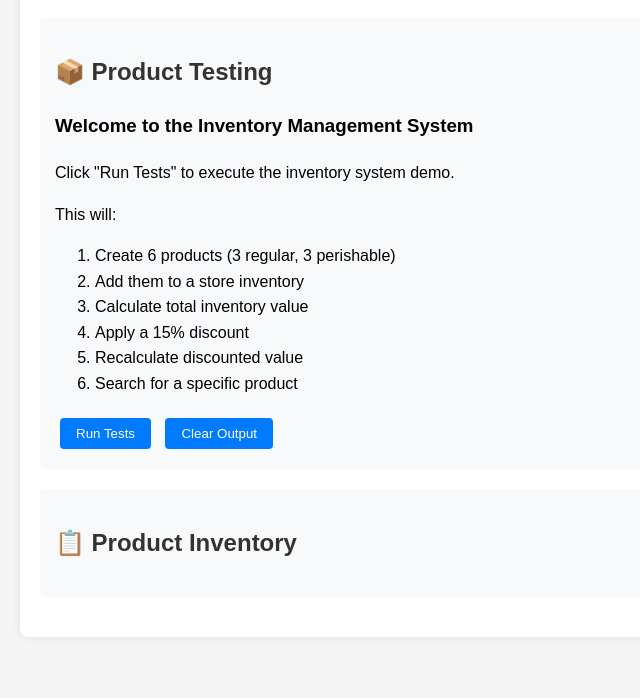
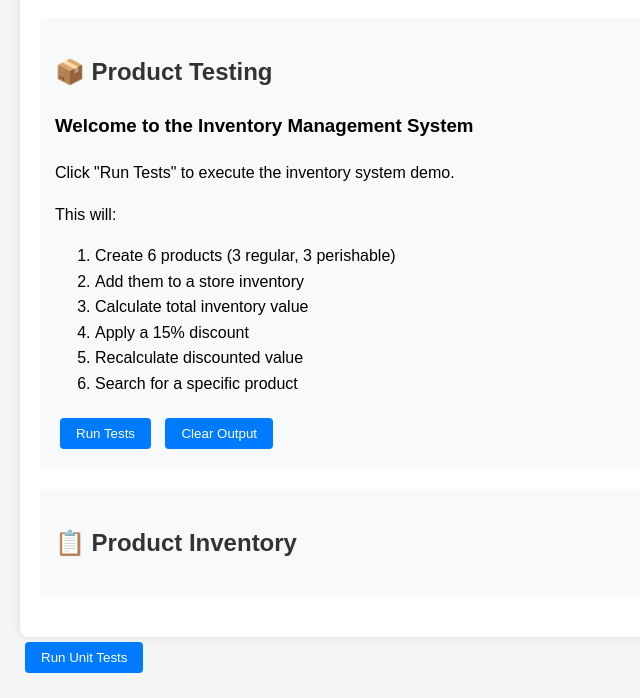
Before and after one commit to Dani7277/inventory-system, a plain HTML site: page index.html in a window 1280 px wide. Shown: the part 116-814 px from the top of the page, without its empty margins (0-640 px from the left). Drawn offline with Linux system fonts and the light colour scheme.

Commit message:
add button

```diff
--- a/index.html
+++ b/index.html
@@ -86,4 +86,7 @@
     <script src="inventory.js"></script>
     <script src="test.js"></script>
 </body>
+
+<button onclick="runUnitTests()">Run Unit Tests</button>
+
 </html>
```
